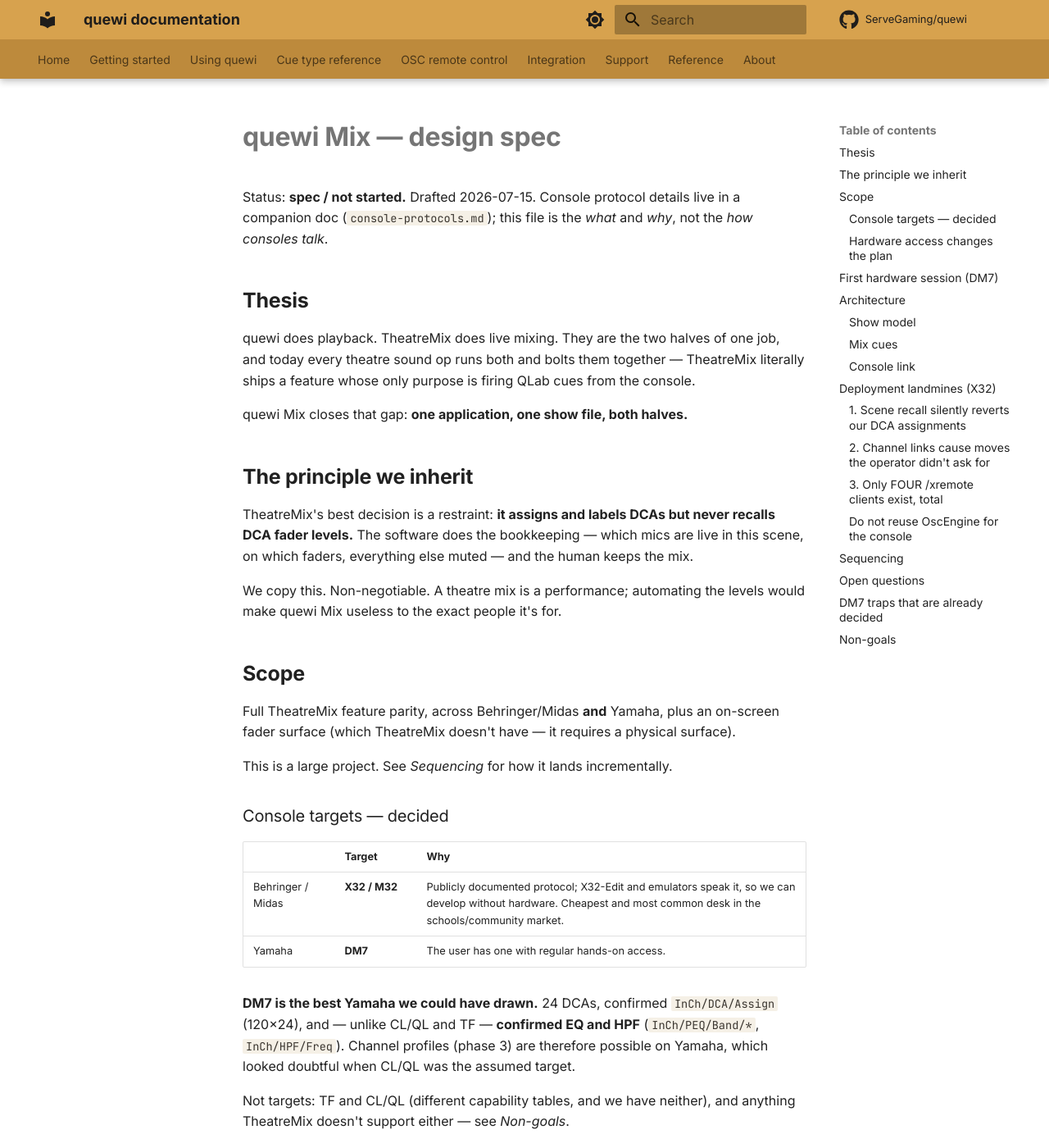
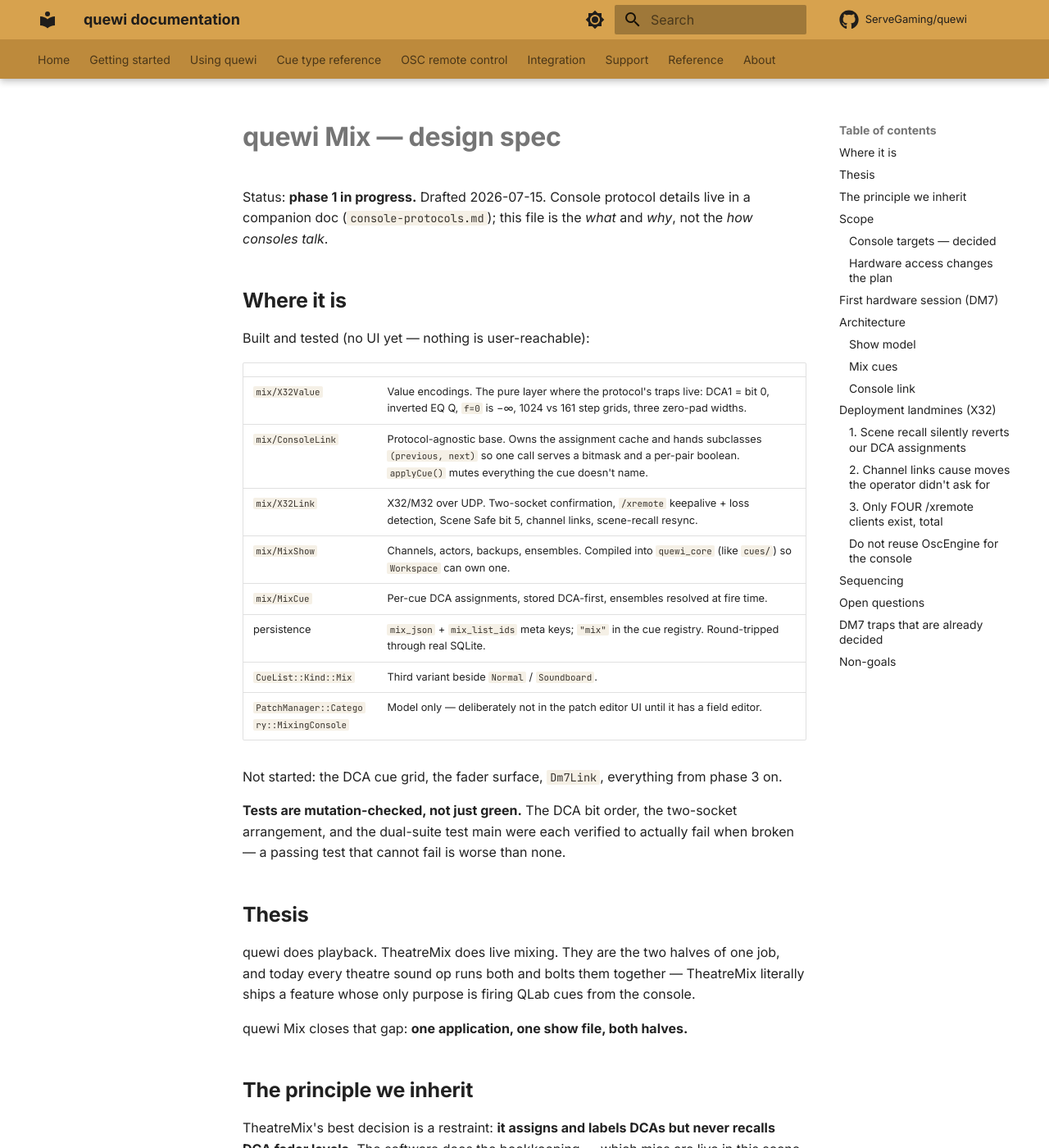
Before and after one commit to ServeGaming/quewi, an MkDocs documentation site: the page built from docs/dev/quewi-mix-spec.md, in a window 1280 px wide and 1400 px high. Shown: the whole window at 82% size. Built offline with MkDocs 1.6.1 and Material for MkDocs 9.7.7, drawn with Linux system fonts in a browser that asks for light colours; comment, search, counter and statistics services are not loaded.

Commit message:
feat(mix): MixingConsole patch category; record phase-1 status
A console is a patch — named, reusable, ships with the show file — the
same as an audio output or a DMX universe. Fields: protocol, host, and
an optional port (0 means the protocol default; X32 10023, DM7 49280).
Host is always user-entered: Yamaha has no discovery at all, and X32
broadcast doesn't cross routers.

Deliberately NOT added to PatchEditorDialog's tab list yet — that dialog
iterates an explicit list and switches on it without a default, so a
category with no field editor would open an empty tab. The omission is
now commented at both ends, because it's invisible otherwise and the
next person to add a category will hit the same fork.

Also records phase-1 status in the spec so the state is legible from the
repo rather than from memory.

Co-Authored-By: Claude Opus 4.8 (1M context) <noreply@anthropic.com>

```diff
--- a/docs/dev/quewi-mix-spec.md
+++ b/docs/dev/quewi-mix-spec.md
@@ -1,8 +1,30 @@
 # quewi Mix — design spec
 
-Status: **spec / not started.** Drafted 2026-07-15.
+Status: **phase 1 in progress.** Drafted 2026-07-15.
 Console protocol details live in a companion doc (`console-protocols.md`);
 this file is the *what* and *why*, not the *how consoles talk*.
+
+## Where it is
+
+Built and tested (no UI yet — nothing is user-reachable):
+
+| | |
+|---|---|
+| `mix/X32Value` | Value encodings. The pure layer where the protocol's traps live: DCA1 = bit 0, inverted EQ Q, `f=0` is −∞, 1024 vs 161 step grids, three zero-pad widths. |
+| `mix/ConsoleLink` | Protocol-agnostic base. Owns the assignment cache and hands subclasses `(previous, next)` so one call serves a bitmask and a per-pair boolean. `applyCue()` mutes everything the cue doesn't name. |
+| `mix/X32Link` | X32/M32 over UDP. Two-socket confirmation, `/xremote` keepalive + loss detection, Scene Safe bit 5, channel links, scene-recall resync. |
+| `mix/MixShow` | Channels, actors, backups, ensembles. Compiled into `quewi_core` (like `cues/`) so `Workspace` can own one. |
+| `mix/MixCue` | Per-cue DCA assignments, stored DCA-first, ensembles resolved at fire time. |
+| persistence | `mix_json` + `mix_list_ids` meta keys; `"mix"` in the cue registry. Round-tripped through real SQLite. |
+| `CueList::Kind::Mix` | Third variant beside `Normal` / `Soundboard`. |
+| `PatchManager::Category::MixingConsole` | Model only — deliberately not in the patch editor UI until it has a field editor. |
+
+Not started: the DCA cue grid, the fader surface, `Dm7Link`, everything from
+phase 3 on.
+
+**Tests are mutation-checked, not just green.** The DCA bit order, the
+two-socket arrangement, and the dual-suite test main were each verified to
+actually fail when broken — a passing test that cannot fail is worse than none.
 
 ## Thesis
 
```
Also changed, not shown: 3 other files.
